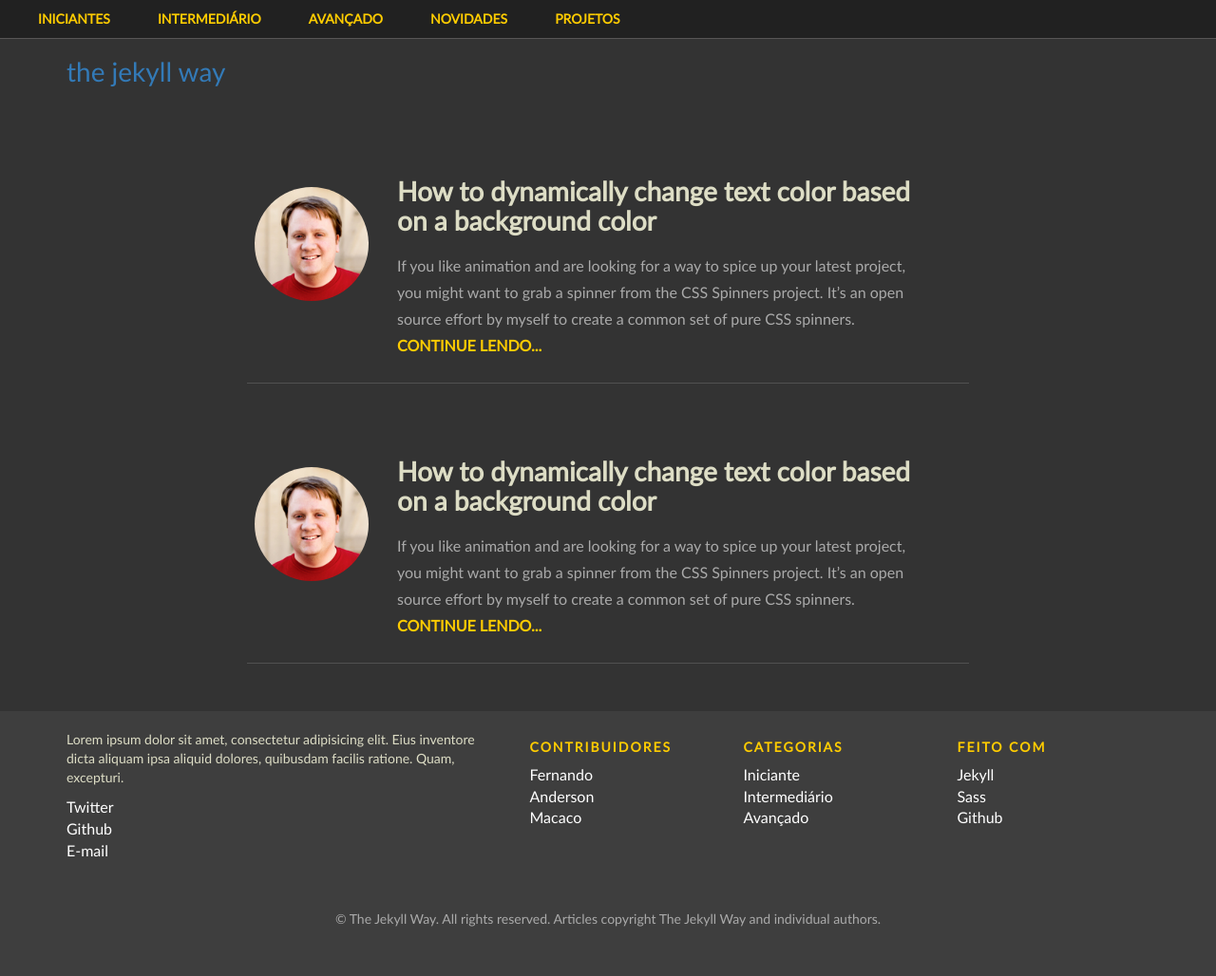
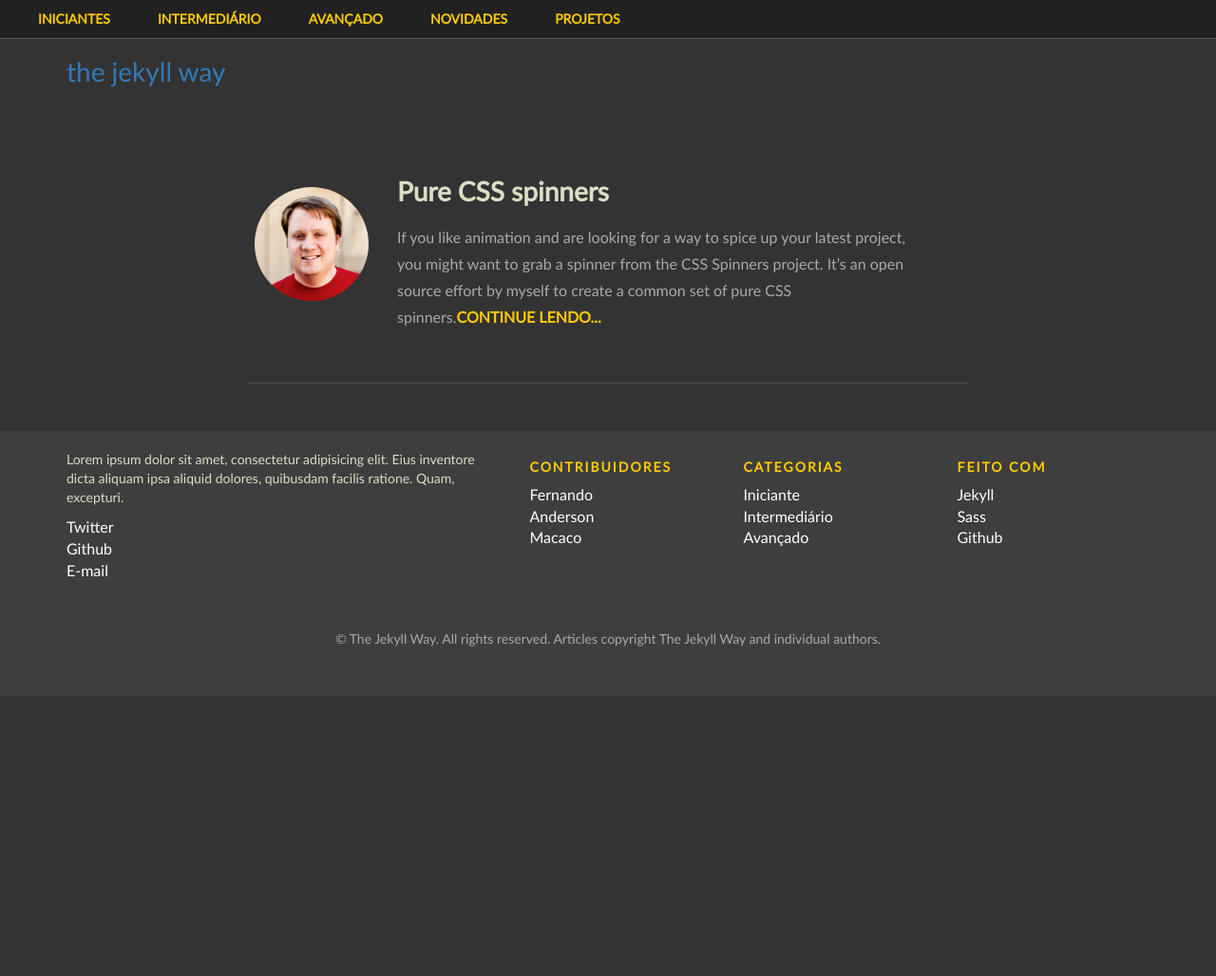
Before and after one commit to thejekyllway/thejekyllway.github.io, a Jekyll site: the page built from index.html, in a window 1280 px wide. Shown: the whole page at 95% size. Built offline with Jekyll 4.4.1, drawn with Linux system fonts in a browser that asks for light colours; after the commit the page ends 900 px from its top, so only the background shows below that.

```diff
--- a/index.html
+++ b/index.html
@@ -6,21 +6,18 @@ title: The jekyll way
 <div class="container">
 	<div class="row">
 		<main class="main col-md-12" role="main">
-			<section class="col-md-8 posts">
-				<a href="#"><img src="assets/image/john-w-long.jpeg" class="img-circle author_post" alt=""></a>
-				<div class="col-md-10">
-					<h1 class="col-md-12"><a href="#" class="title_post_main">How to dynamically change text color based on a background color</a></h1>
-					<p class="col-md-12 description_post">If you like animation and are looking for a way to spice up your latest project, you might want to grab a spinner from the CSS Spinners project. It’s an open source effort by myself to create a common set of pure CSS spinners. <a href="#" class="more">Continue lendo...</a></p>
-				</div>
-			</section>
+			{% for post in site.posts %}
+				<section class="col-md-8 posts">
+					<a href="#">
+						<img src="{{ post.img }}" class="img-circle author_post" alt="">
+					</a>
 
-			<section class="col-md-8 posts">
-				<img src="assets/image/john-w-long.jpeg" class="img-circle author_post" alt="">
-				<div class="col-md-10">
-					<h1 class="col-md-12"><a href="#" class="title_post_main">How to dynamically change text color based on a background color</a></h1>
-					<p class="col-md-12 description_post">If you like animation and are looking for a way to spice up your latest project, you might want to grab a spinner from the CSS Spinners project. It’s an open source effort by myself to create a common set of pure CSS spinners. <a href="#" class="more">Continue lendo...</a></p>
-				</div>
-			</section>
+					<div class="col-md-10">
+						<h1 class="col-md-12"><a href="{{ post.link }}" class="title_post_main">{{ post.title }}</a></h1>
+						<p class="col-md-12 description_post">{{ post.description }}<a href="{{ post.link }}" class="more">Continue lendo...</a></p>
+					</div>
+				</section>
+			{% endfor %}
 		</main>
 	</div>
 </div>
```
Also changed, not shown: _posts/2011-12-31-new-years-eve-is-awesome.md (added, +8 -0 lines), assets/image/Screenshot from 2015-12-29 21:29:39.png (added), src/image/Screenshot from 2015-12-29 21:29:39.png (added).
